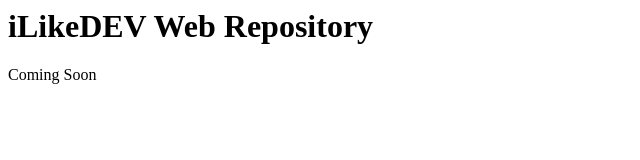
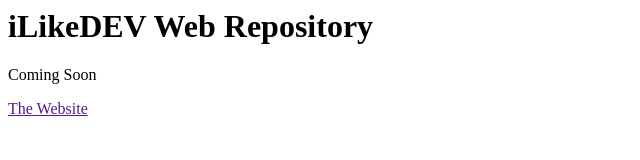
Before and after one commit to ilikedev/ilikedev-web-repository, a plain HTML site: page index.html in a window 1280 px wide. Shown: the whole page, without its empty margins (0-640 px from the left). Drawn offline with Linux system fonts and the light colour scheme.

Commit message:
Update index.html

```diff
--- a/index.html
+++ b/index.html
@@ -1,2 +1,3 @@
 <h1>iLikeDEV Web Repository</h1>
 <p>Coming Soon</p>
+<a href=""IlikeDevWebsite>The Website</a>
```
